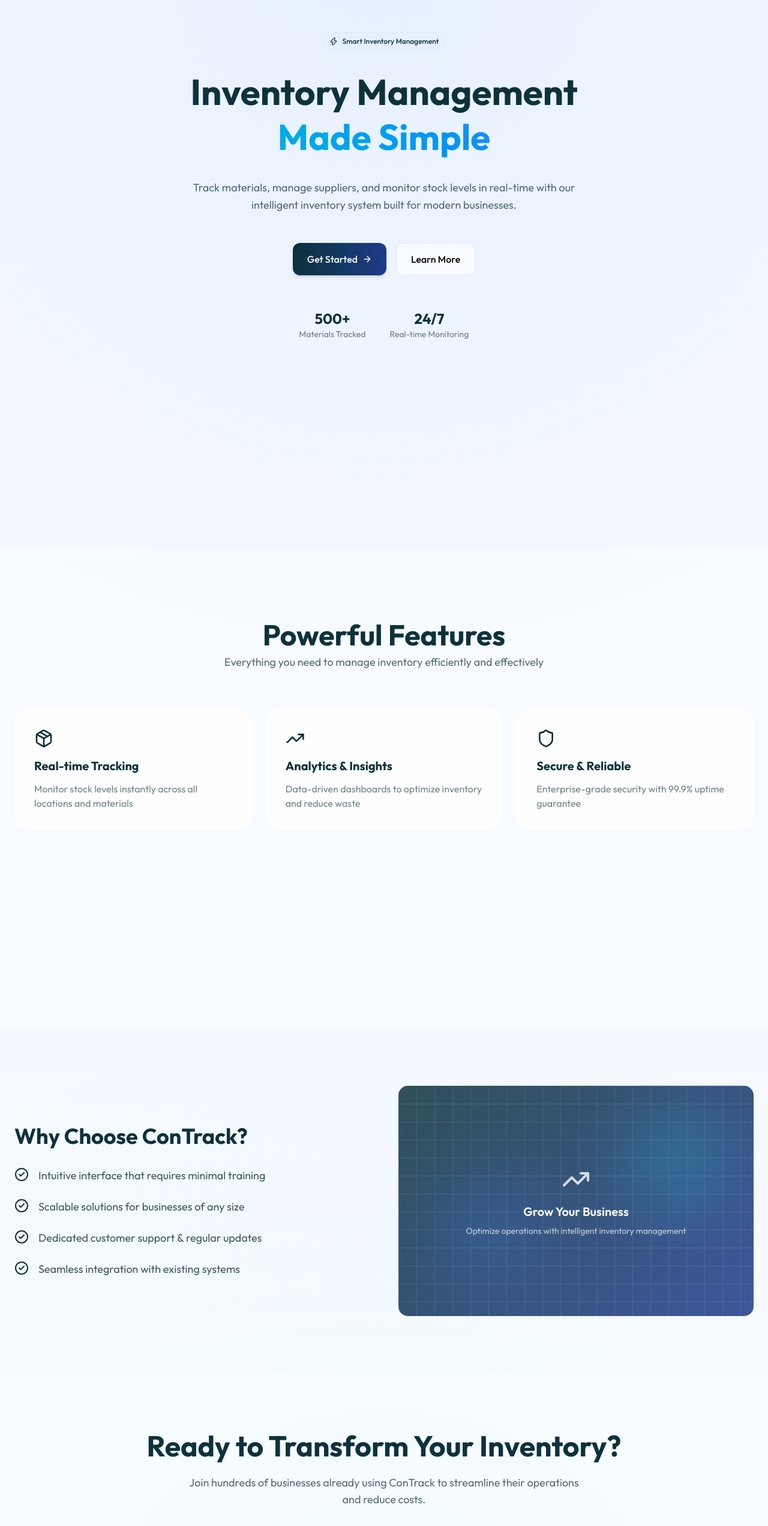
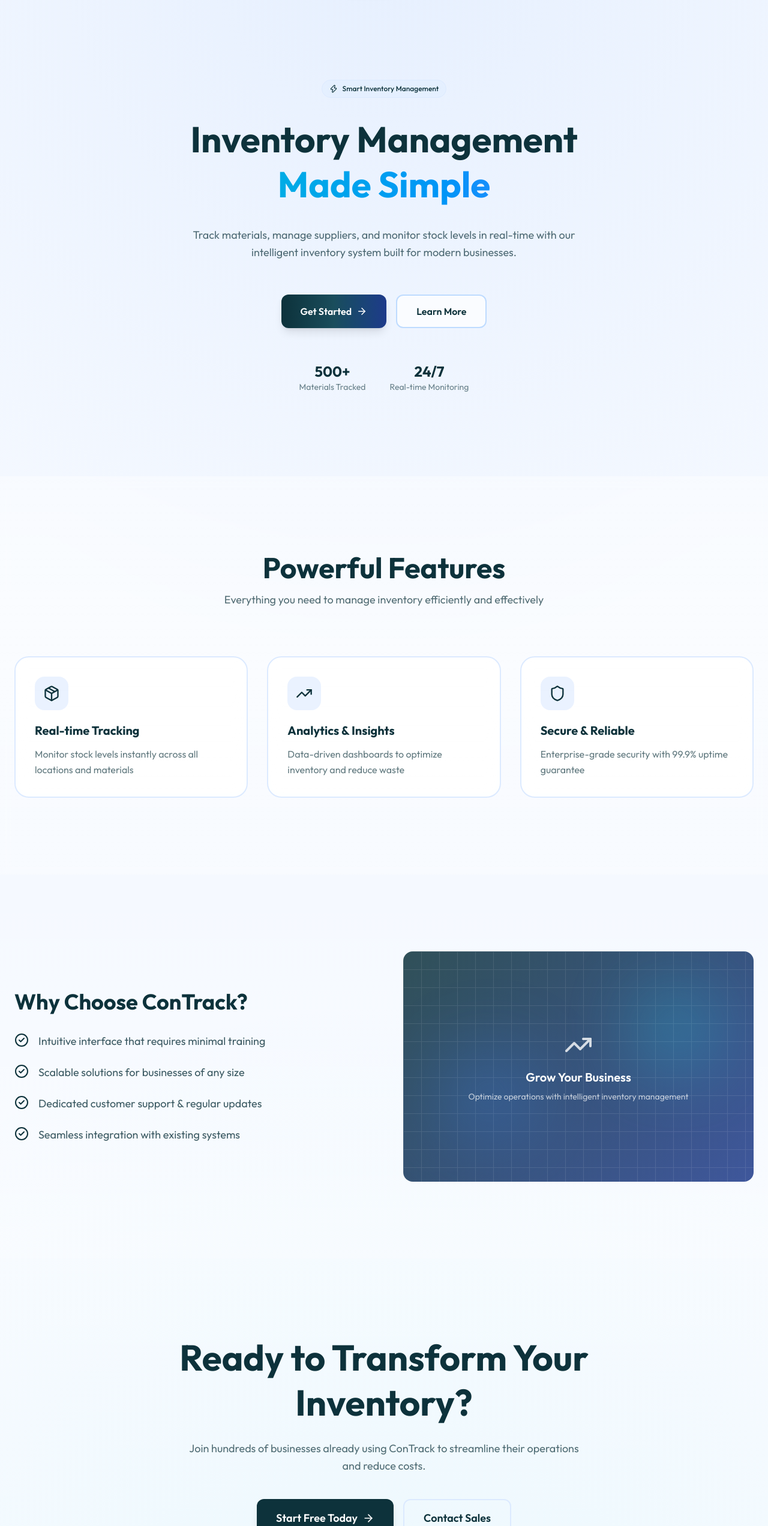
Before and after one commit to nthldnna/contrack, a Next.js app: page / in a window 1280 px wide. Shown: the part 80-2624 px from the top of the page at 60% size. Built offline with nearby package versions, Linux system fonts and the light colour scheme.

Commit message:
feat: enhance home section layout and CTA button styling

```diff
--- a/src/app/page.tsx
+++ b/src/app/page.tsx
@@ -140,12 +140,13 @@
       </header>
 
       {/* HERO SECTION */}
-      <section id="home" className="relative overflow-hidden min-h-screen flex mt-15 justify-center">
+      <section id="home" className="relative overflow-hidden min-h-screen flex items-center justify-center pt-20 pb-20">
         <div className="absolute inset-0 -z-10">
-          <div className="absolute top-[-120px] left-[-80px] w-[400px] h-[400px] bg-cyan-400/10 blur-[120px]" />
-          <div className="absolute bottom-[-120px] right-[-80px] w-[400px] h-[400px] bg-blue-500/10 blur-[120px]" />
+          <div className="absolute top-20 left-1/4 w-96 h-96 bg-cyan-400/12 blur-3xl rounded-full" />
+          <div className="absolute bottom-20 right-1/4 w-96 h-96 bg-blue-500/12 blur-3xl rounded-full" />
+          <div className="absolute top-1/2 right-0 w-80 h-80 bg-blue-300/8 blur-3xl rounded-full" />
         </div>
-        <div className="max-w-4xl px-1 text-center items-center space-y-8 ">
+        <div className="max-w-4xl px-4 md:px-6 text-center space-y-8">
 
           {/* Badge */}
           <div
@@ -182,21 +183,18 @@
           </p>
 
           {/* CTA Buttons */}
-          <div className="flex flex-col sm:flex-row gap-4 pt-4 justify-center px-4">
+          <div className="flex flex-col sm:flex-row gap-4 pt-6 justify-center px-4">
             <a
               href="/signup"
-              className="px-6 py-3.5 rounded-xl text-white font-medium flex items-center gap-2
-bg-gradient-to-r from-[#0D323B] to-[#1E3A8A]
-shadow-md hover:shadow-xl transition-all hover:scale-105"
+              className="px-8 py-3.5 rounded-xl text-white font-semibold flex items-center justify-center gap-2 bg-gradient-to-r from-[#0D323B] via-[#1a4d5c] to-[#1E3A8A] shadow-lg hover:shadow-2xl transition-all duration-300 hover:-translate-y-0.5"
             >
-              Get Started <ArrowRight size={16} />
+              Get Started <ArrowRight size={18} />
             </a>
 
             <a
               href="#features"
-              className="px-6 py-3.5 rounded-xl font-medium flex items-center gap-2
-bg-white/60 backdrop-blur-md border border-blue-100
-hover:bg-white transition-all"
+              className="px-8 py-3.5 rounded-xl font-semibold flex items-center justify-center gap-2 bg-white/70 backdrop-blur-sm border-2 border-blue-200 hover:bg-white hover:shadow-lg transition-all duration-300 hover:-translate-y-0.5"
+              style={{ color: "var(--dark-blue)" }}
             >
               Learn More
             </a>
@@ -227,11 +225,11 @@
       </section>
 
       {/* FEATURES SECTION */}
-      <section id="features" className="py-24 bg-white/30 backdrop-blur relative min-h-screen flex mt-15 justify-center">
+      <section id="features" className="py-32 bg-gradient-to-b from-white/40 via-white/50 to-white/30 backdrop-blur-sm">
         <div className="max-w-7xl mx-auto px-4 md:px-6">
-          <div className="text-center mb-16">
+          <div className="text-center mb-20">
             <h2
-              className="text-4xl md:text-5xl font-bold mb-2 mt-6"
+              className="text-4xl md:text-5xl font-bold mb-4"
               style={{ color: "var(--dark-blue)" }}
             >
               Powerful Features
@@ -244,7 +242,7 @@
             </p>
           </div>
 
-          <div className="grid md:grid-cols-3 gap-6">
+          <div className="grid md:grid-cols-3 gap-8">
             {[
               {
                 icon: Package,
@@ -264,22 +262,22 @@
             ].map((feature, idx) => (
               <div
                 key={idx}
-                className="p-8 rounded-3xl border border-white/40
-bg-white/70 backdrop-blur-md
-transition-all duration-300
-hover:shadow-xl hover:-translate-y-2"
+                className="group p-8 rounded-3xl border-2 bg-white/80 backdrop-blur-md transition-all duration-300 hover:shadow-2xl hover:-translate-y-1"
+                style={{ borderColor: "var(--light-blue)" }}
               >
-                <feature.icon
-                  size={32}
-                  style={{ color: "var(--dark-blue)", marginBottom: "1rem" }}
-                />
+                <div className="inline-flex items-center justify-center w-14 h-14 rounded-2xl mb-5 transition-all duration-300 group-hover:scale-110" style={{ backgroundColor: "rgba(220, 234, 255, 0.6)" }}>
+                  <feature.icon
+                    size={28}
+                    style={{ color: "var(--dark-blue)" }}
+                  />
+                </div>
                 <h3
                   className="text-xl font-bold mb-3"
                   style={{ color: "var(--dark-blue)" }}
                 >
                   {feature.title}
                 </h3>
-                <p style={{ color: "var(--dark-blue)", opacity: 0.6 }}>
+                <p className="leading-relaxed" style={{ color: "var(--dark-blue)", opacity: 0.65 }}>
                   {feature.description}
                 </p>
               </div>
@@ -289,8 +287,9 @@
       </section>
 
       {/* WHY US SECTION */}
-      <section id="why-us" className="py-24 bg-gradient-to-b from-transparent to-white/40">        <div className="max-w-7xl mx-auto px-4 md:px-6">
-        <div className="grid md:grid-cols-2 gap-12 items-center">
+      <section id="why-us" className="py-32 bg-gradient-to-b from-transparent to-white/50">
+        <div className="max-w-7xl mx-auto px-4 md:px-6">
+        <div className="grid md:grid-cols-2 gap-16 items-center">
           <div>
             <h2
               className="text-4xl font-bold mb-8"
@@ -352,37 +351,38 @@
       </section>
 
       {/* CONTACT SECTION */}
-      <section id="contact" className="py-24 bg-white/50 backdrop-blur">
+      <section id="contact" className="py-32 bg-gradient-to-b from-white/40 to-white/20">
         <div className="max-w-4xl mx-auto px-4 md:px-6 text-center">
           <h2
-            className="text-4xl md:text-5xl font-bold mb-6"
+            className="text-4xl md:text-6xl font-bold mb-6 leading-tight"
             style={{ color: "var(--dark-blue)" }}
           >
             Ready to Transform Your Inventory?
           </h2>
 
           <p
-            className="text-lg mb-8 max-w-2xl mx-auto"
+            className="text-lg mb-10 max-w-2xl mx-auto leading-relaxed"
             style={{ color: "var(--dark-blue)", opacity: 0.7 }}
           >
             Join hundreds of businesses already using ConTrack to streamline their operations
             and reduce costs.
           </p>
 
-          <div className="flex flex-col sm:flex-row gap-4 justify-center mb-12">
+          <div className="flex flex-col sm:flex-row gap-4 justify-center mb-14">
             <a
               href="/signup"
-              className="px-8 py-4 rounded-lg text-white font-medium text-lg flex items-center justify-center gap-2 hover:shadow-lg transition-all hover:scale-105"
+              className="px-8 py-4 rounded-xl font-semibold text-white text-lg flex items-center justify-center gap-2 shadow-lg hover:shadow-2xl transition-all duration-300 hover:-translate-y-0.5"
               style={{ backgroundColor: "var(--dark-blue)" }}
             >
               Start Free Today <ArrowRight size={20} />
             </a>
             <a
               href="mailto:nthldnna@gmail.com"
-              className="px-8 py-4 rounded-lg font-medium text-lg flex items-center justify-center gap-2 hover:shadow-md transition-all"
+              className="px-8 py-4 rounded-xl font-semibold text-lg flex items-center justify-center gap-2 border-2 hover:shadow-lg transition-all duration-300 hover:-translate-y-0.5"
               style={{
                 color: "var(--dark-blue)",
-                border: "1.5px solid var(--light-blue)",
+                borderColor: "var(--light-blue)",
+                backgroundColor: "white/60",
               }}
             >
               Contact Sales
@@ -406,19 +406,19 @@
 
       {/* FOOTER */}
       <footer
-        className="py-8 border-t"
-        style={{ borderColor: "var(--light-blue)", backgroundColor: "white/40" }}
+        className="py-8 border-t backdrop-blur-sm"
+        style={{ borderColor: "var(--light-blue)", backgroundColor: "rgba(255, 255, 255, 0.6)" }}
       >
-        <div className="max-w-7xl mx-auto px-4 md:px-6 flex flex-col md:flex-row items-center justify-between">
-          <p style={{ color: "var(--dark-blue)", opacity: 0.6 }} className="text-sm">
+        <div className="max-w-7xl mx-auto px-4 md:px-6 flex flex-col md:flex-row items-center justify-between gap-4">
+          <p style={{ color: "var(--dark-blue)", opacity: 0.6 }} className="text-sm font-medium">
             © 2024 ConTrack. All rights reserved.
           </p>
-          <div className="flex gap-6 mt-4 md:mt-0">
+          <div className="flex gap-8 mt-4 md:mt-0">
             {["Privacy", "Terms", "Contact"].map((item) => (
               <a
                 key={item}
                 href="#"
-                className="text-sm font-medium hover:underline"
+                className="text-sm font-medium transition-opacity hover:opacity-70"
                 style={{ color: "var(--dark-blue)" }}
               >
                 {item}
@@ -438,7 +438,7 @@
     <div className="relative">
       <button
         onClick={() => setOpen((v) => !v)}
-        className="p-2 rounded-lg transition-all"
+        className="p-2.5 rounded-lg transition-all duration-200 hover:shadow-md"
         style={{ backgroundColor: "var(--light-blue)" }}
       >
         {open ? <X size={20} /> : <Menu size={20} />}
@@ -448,10 +448,10 @@
         <>
           <div className="fixed inset-0 z-40" onClick={() => setOpen(false)} />
           <div
-            className="absolute right-0 mt-3 w-48 rounded-xl shadow-lg overflow-hidden z-50 border"
-            style={{ backgroundColor: "white", borderColor: "var(--light-blue)" }}
+            className="absolute right-0 mt-4 w-56 rounded-2xl shadow-2xl overflow-hidden z-50 border-2 backdrop-blur-sm"
+            style={{ backgroundColor: "white/95", borderColor: "var(--light-blue)" }}
           >
-            <div className="p-4 space-y-2">
+            <div className="p-3 space-y-2">
               {navItems.map(({ id, label }) => (
                 <a
                   key={id}
@@ -460,7 +460,7 @@
                     setActive(id);
                     setOpen(false);
                   }}
-                  className="block px-4 py-2 rounded-lg text-sm font-medium transition-all"
+                  className="block px-4 py-3 rounded-lg text-sm font-semibold transition-all duration-200"
                   style={{
                     color: active === id ? "white" : "var(--dark-blue)",
                     backgroundColor: active === id ? "var(--dark-blue)" : "transparent",
```
